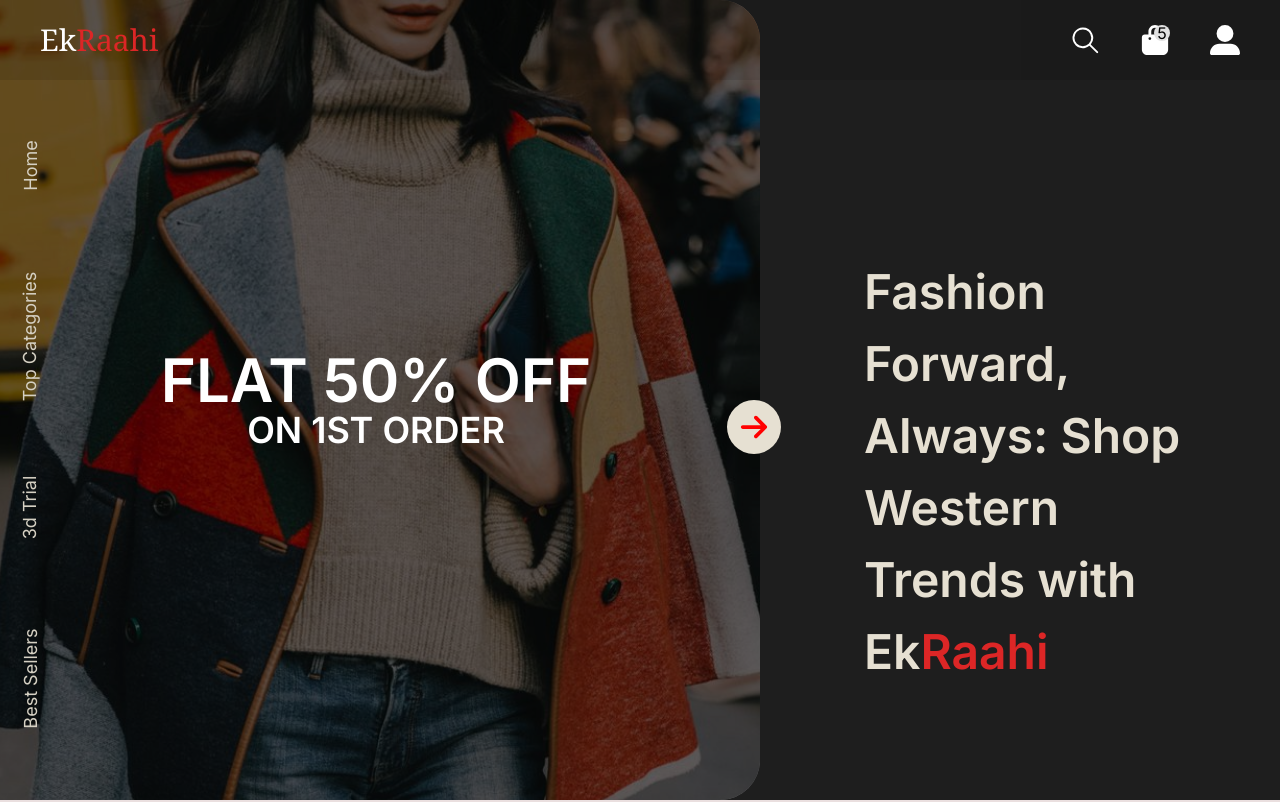
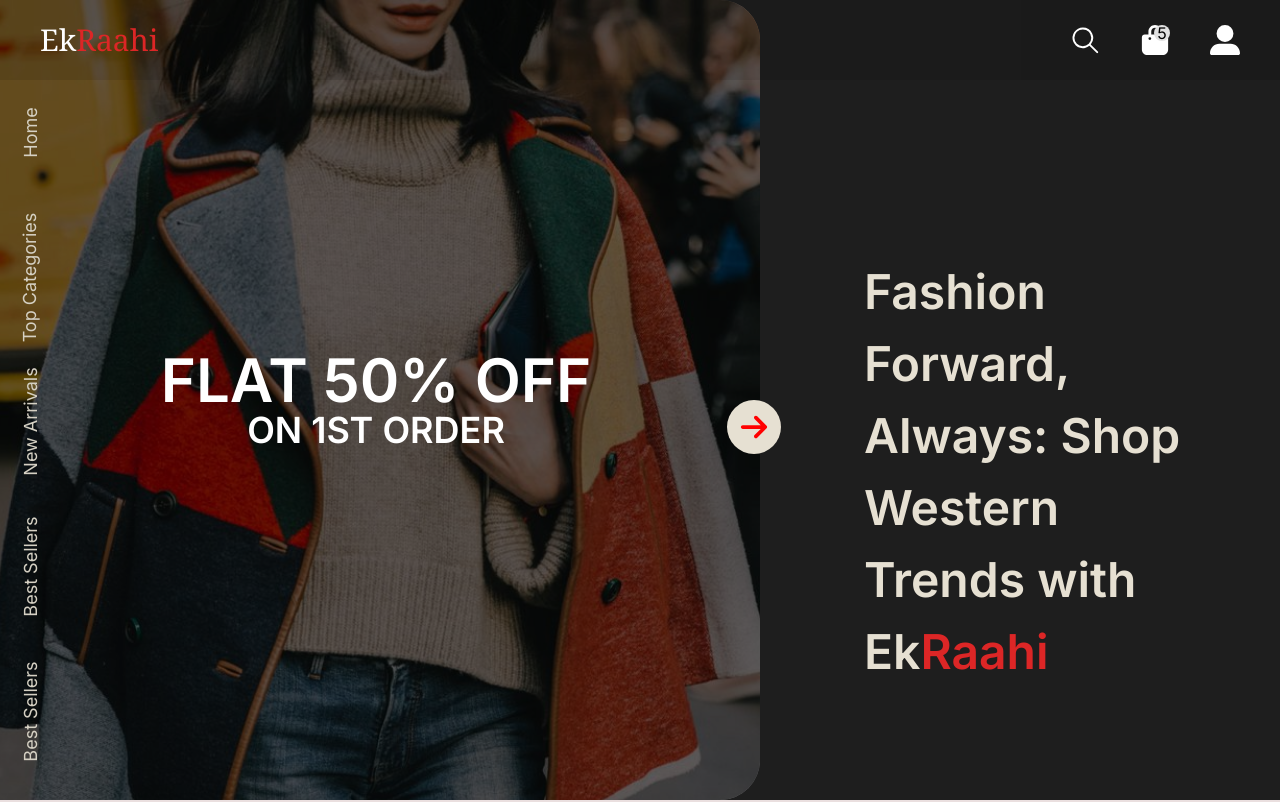
Before and after one commit to ek-raahi/ekraahi, a Next.js app: page / in a window 1280 px wide. Shown: the top 802 px of the page. Built offline with nearby package versions, Linux system fonts and the light colour scheme.

Commit message:
homepage complete

```diff
--- a/src/app/globals.css
+++ b/src/app/globals.css
@@ -3,6 +3,7 @@
 @tailwind utilities;
 body{
     background-color: #eadfdf;
+    scroll-behavior: smooth;
 }
 
 .header{
--- a/src/components/BestSellers.tsx
+++ b/src/components/BestSellers.tsx
@@ -37,7 +37,7 @@
 
 const BestSellers = () => {
   return (
-    <div className="pb-40">
+    <div id="bestsellers" className="pb-40">
       <div className="text-5xl font-550 text-[#3b3a3a] font-serif flex justify-center items-center py-10">
         <h1>Best Sellers</h1>
       </div>
--- a/src/components/Hero.tsx
+++ b/src/components/Hero.tsx
@@ -10,7 +10,7 @@
       }
 
   return (
-    <div className='relative'>
+    <div id='hero' className='relative'>
       <div className='h-screen w-full flex text-[#E6E0D2] text-5xl font-semibold items-center justify-between bg-[#1E1E1E]'>
             <div className='pl-32 w-2/5 leading-normal mt-32'>
                   <p>Discover Your Signature Look at Ek<span className='text-red-600'>Raahi</span> </p>
--- a/src/components/NewArrivals.tsx
+++ b/src/components/NewArrivals.tsx
@@ -2,7 +2,7 @@
 
 const NewArrivals = () => {
   return (
-    <div className='flex flex-col justify-center items-center pb-[10vh]'>
+    <div id='newArrivals' className='flex flex-col justify-center items-center pb-[10vh]'>
         <div className='text-5xl font-{550} text-[#3b3a3a] font-serif flex justify-center items-center py-10 '>
             <h1>New Arrivals</h1>
         </div>
--- a/src/components/NewEra.tsx
+++ b/src/components/NewEra.tsx
@@ -57,9 +57,8 @@
           className=' h-full'
 
           autoplay={{ delay: 2500, disableOnInteraction: false }}
-          // pagination={{ clickable:true , enabled: true }}
           >
-          {ImageArray.map((item, index) => (
+          {ImageArray.map((_, index) => (
             <SwiperSlide className='h-full' key={index}>
               <InstagramTemp/>
 
--- a/src/components/SideMenu.tsx
+++ b/src/components/SideMenu.tsx
@@ -1,12 +1,22 @@
+"use client"
+import Link from 'next/link'
 import React from 'react'
 
 const SideMenu = () => {
+  const handleScroll = (to: string) => {
+    const element = document.getElementById(to);
+    if (element) {
+      element.scrollIntoView({ behavior: "smooth" });
+    }
+  };
   return (
-    <div className='flex flex-col fixed left-0 h-[88%] w-[60px] bg-transparent  mt-[80px] pb-5 items-center justify-around z-10'>
-            <button className='text-[#d5d0c3] -rotate-90  text-[18px] text-nowrap flex justify-center px-5 py-2 rounded-full hover:bg-[#E6E0D2] hover:text-slate-800 hover:font-semibold'>Home</button>
-            <button className='text-[#d5d0c3] -rotate-90  text-[18px] text-nowrap flex justify-center px-5 py-2 rounded-full hover:bg-[#E6E0D2] hover:text-slate-800 hover:font-semibold' >Top Categories</button>
-            <button className='text-[#d5d0c3] -rotate-90  text-[18px] text-nowrap flex justify-center px-5 py-2 rounded-full hover:bg-[#E6E0D2] hover:text-slate-800 hover:font-semibold'>3d Trial</button>
-            <button className='text-[#d5d0c3] -rotate-90  text-[18px] text-nowrap flex justify-center px-5 py-2 rounded-full hover:bg-[#E6E0D2] hover:text-slate-800 hover:font-semibold'>Best Sellers</button>
+    <div className='flex flex-col fixed left-0 h-[88%] gap-10 w-[60px] bg-transparent  mt-[80px] pb-5 items-center justify-around z-10'>
+            <button onClick={()=>handleScroll("hero")}  className='text-[#d5d0c3] -rotate-90  text-[18px] text-nowrap flex justify-center px-5 py-2 rounded-full hover:bg-[#E6E0D2] hover:text-slate-800 hover:font-semibold'>Home</button>
+            <button  onClick={()=>handleScroll("topCategories")} className='text-[#d5d0c3] -rotate-90  text-[18px] text-nowrap flex justify-center px-5 py-2 rounded-full hover:bg-[#E6E0D2] hover:text-slate-800 hover:font-semibold' >Top Categories</button>
+            <button  onClick={()=>handleScroll("newArrivals")} className='text-[#d5d0c3] -rotate-90  text-[18px] text-nowrap flex justify-center px-5 py-2 rounded-full hover:bg-[#E6E0D2] hover:text-slate-800 hover:font-semibold'>New Arrivals</button>
+            <button  onClick={()=>handleScroll("bestsellers")} className='text-[#d5d0c3] -rotate-90  text-[18px] text-nowrap flex justify-center px-5 py-2 rounded-full hover:bg-[#E6E0D2] hover:text-slate-800 hover:font-semibold'>Best Sellers</button>
+            <button  onClick={()=>handleScroll("hero")} className='text-[#d5d0c3] -rotate-90  text-[18px] text-nowrap flex justify-center px-5 py-2 rounded-full hover:bg-[#E6E0D2] hover:text-slate-800 hover:font-semibold'>Best Sellers</button>
+
     </div>
   )
 }
--- a/src/components/TopCategories.tsx
+++ b/src/components/TopCategories.tsx
@@ -37,7 +37,7 @@
 
 const TopCategories = () => {
   return (
-    <div>
+    <div id='topCategories'>
       <div className='text-5xl font-{550} text-[#3b3a3a] font-serif flex justify-center items-center py-10 '>
         <h1>Top Categories</h1>
       </div>
```
